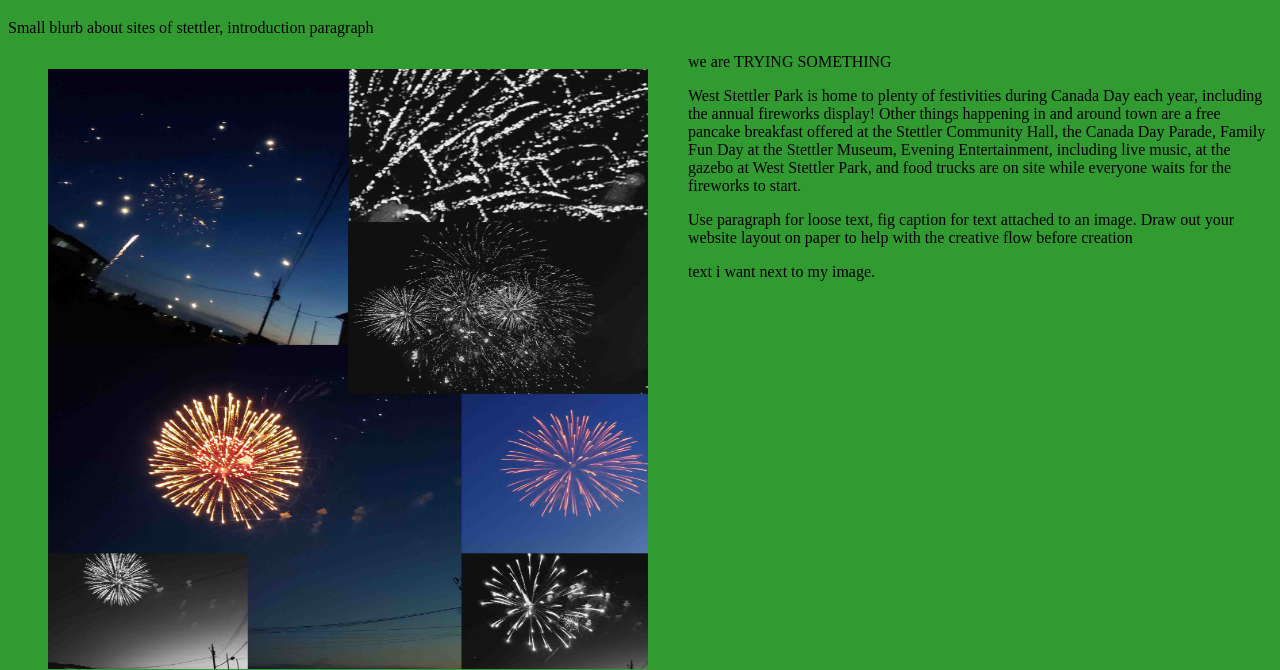
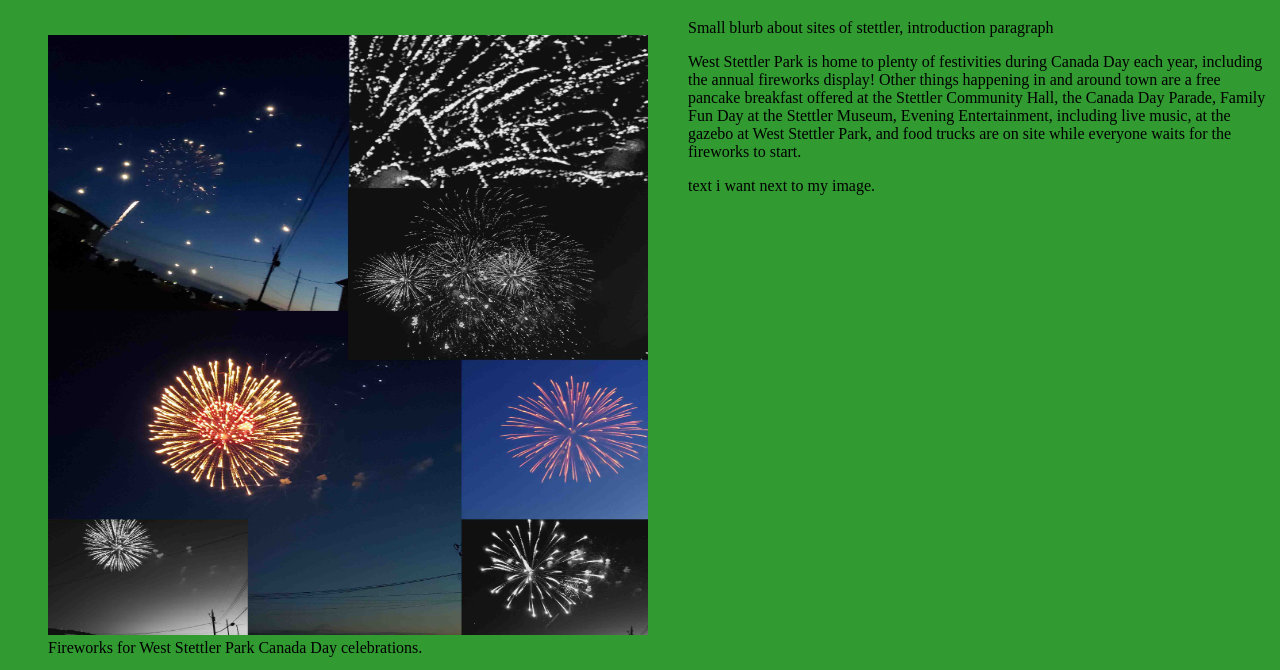
Before and after one commit to israsteeves3/cprg-218-web-comm-assignments, a plain HTML site: page index.html in a window 1280 px wide. Shown: the part 61-731 px from the top of the page. Drawn offline with Linux system fonts and the light colour scheme.

```diff
--- a/index.html
+++ b/index.html
@@ -11,16 +11,12 @@
         <h1>The Sights of Stettler AB</h1>
     </header>
 <main>Small blurb about sites of stettler, introduction paragraph
-   <p>
     <figure style="float:left ;">
         <img src="fireworksUSETHIS.jpg" alt="Garden Box with glow in the dark stones set up like a fairy garden" width="600" height="600"
         title="Photo Credit Isra Steeves" loading="lazy">
         <figcaption>Fireworks for West Stettler Park Canada Day celebrations.</figcaption>
     </figure>
-    we are TRYING SOMETHING
-   </p>
-    <p>West Stettler Park is home to plenty of festivities during Canada Day each year, including the annual fireworks display! Other things happening in and around town are a free pancake breakfast offered at the Stettler Community Hall, the Canada Day Parade, Family Fun Day at the Stettler Museum, Evening Entertainment, including live music, at the gazebo at West Stettler Park, and food trucks are on site while everyone waits for the fireworks to start.  </p>
-    <p>Use paragraph for loose text, fig caption for text attached to an image. Draw out your website layout on paper to help with the creative flow before creation</p>
+    <p>West Stettler Park is home to plenty of festivities during Canada Day each year, including the annual fireworks display! Other things happening in and around town are a free pancake breakfast offered at the Stettler Community Hall, the Canada Day Parade, Family Fun Day at the Stettler Museum, Evening Entertainment, including live music, at the gazebo at West Stettler Park, and food trucks are on site while everyone waits for the fireworks to start.</p>
     <figure style="float:left ;">
         <img src="seasonstravelogueUSETHISONE.jpg" alt="Garden Box with glow in the dark stones set up like a fairy garden" width="600" height="600"
         title="Photo Credit Isra Steeves" loading="lazy">
```
